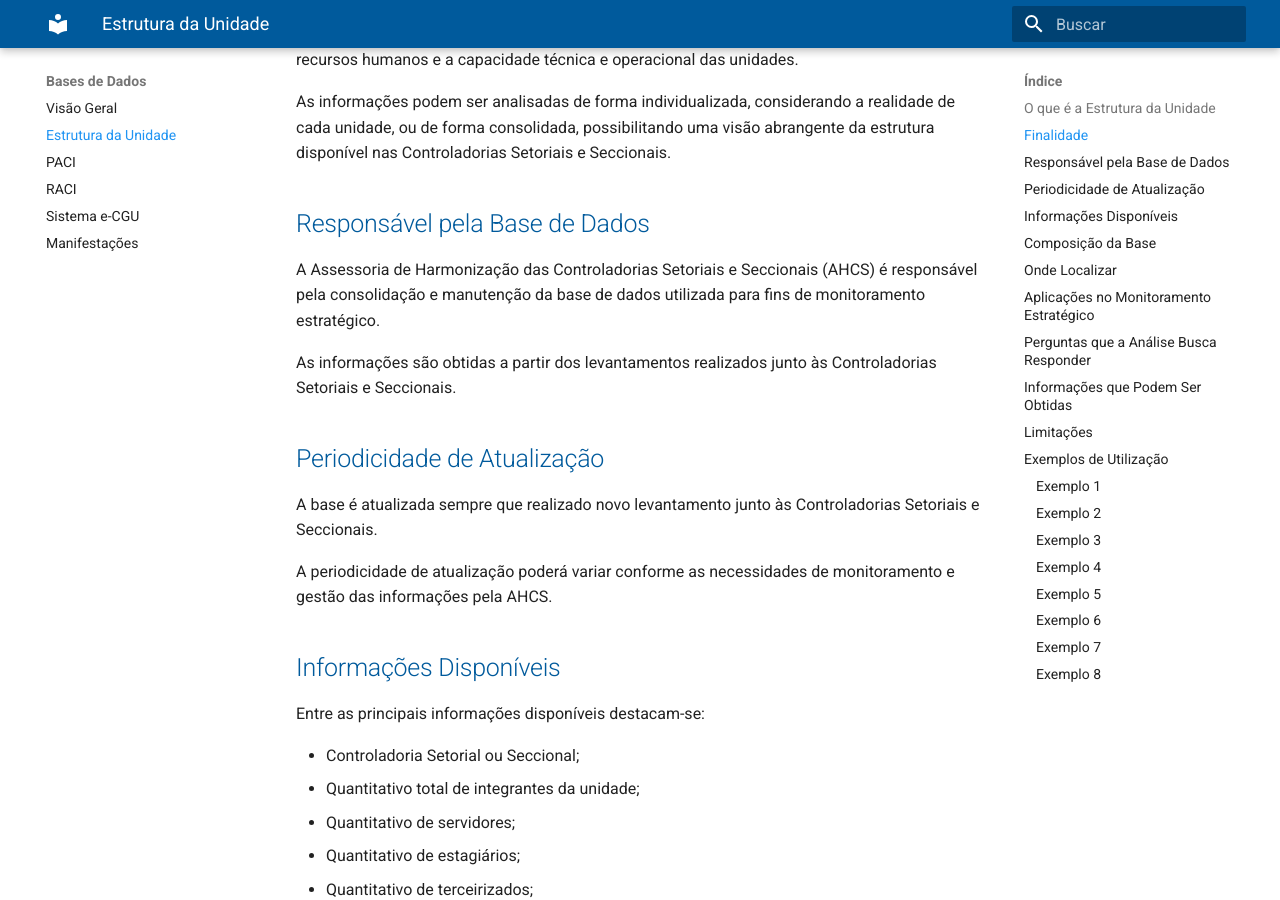
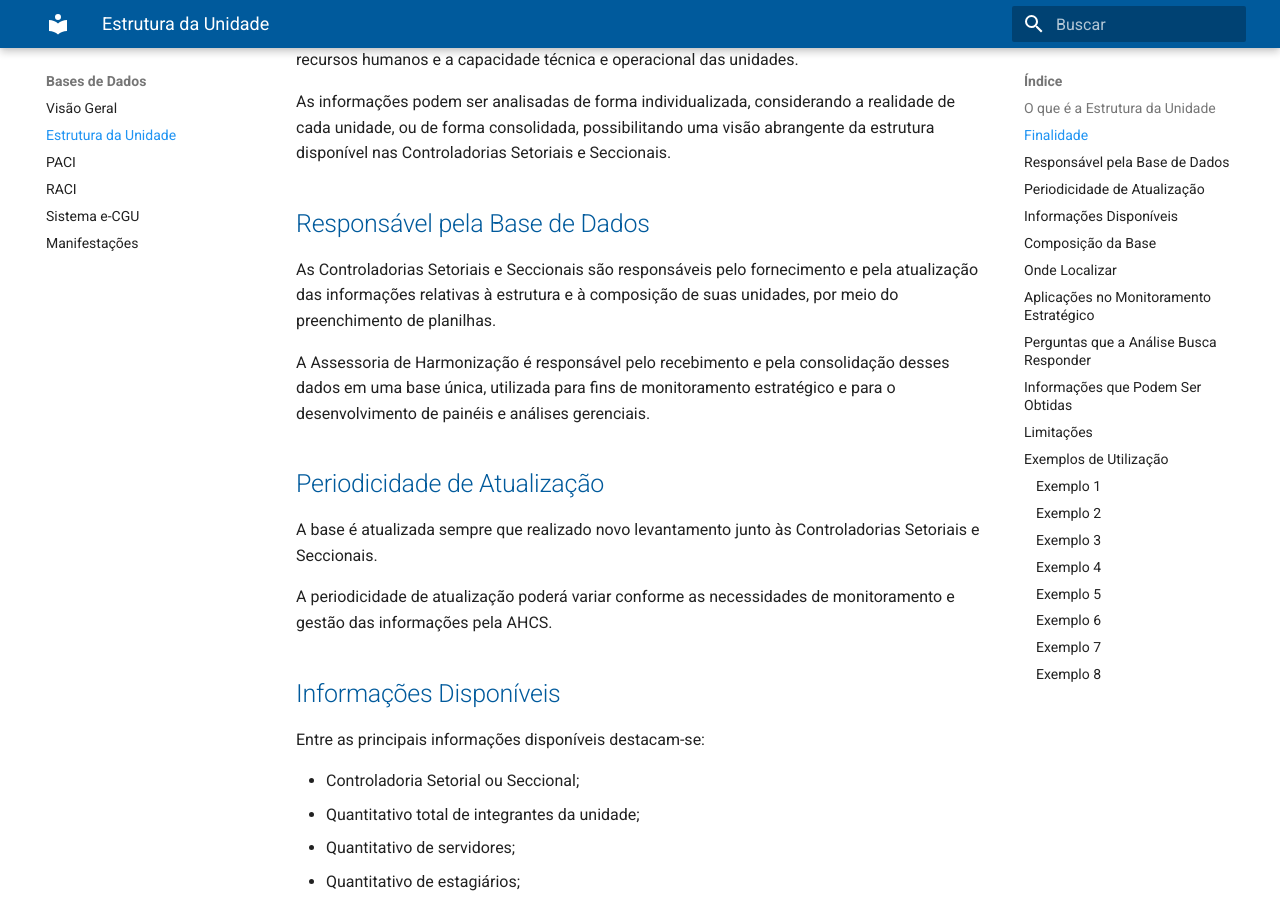
Before and after one commit to CGEMG-AHCS/guia-monitoramento-estrategico, an MkDocs documentation site: the page built from docs/bases-dados/estrutura-rh.md, in a window 1280 px wide and 900 px high, scrolled down 543 px. Built offline with MkDocs 1.6.1 and Material for MkDocs 9.7.7, drawn with Linux system fonts in a browser that asks for light colours.

Commit message:
Update estrutura-rh.md

```diff
--- a/docs/bases-dados/estrutura-rh.md
+++ b/docs/bases-dados/estrutura-rh.md
@@ -14,9 +14,9 @@ As informações podem ser analisadas de forma individualizada, considerando a r
 
 ## Responsável pela Base de Dados
 
-A Assessoria de Harmonização das Controladorias Setoriais e Seccionais (AHCS) é responsável pela consolidação e manutenção da base de dados utilizada para fins de monitoramento estratégico.
+As Controladorias Setoriais e Seccionais são responsáveis pelo fornecimento e pela atualização das informações relativas à estrutura e à composição de suas unidades, por meio do preenchimento de planilhas.
 
-As informações são obtidas a partir dos levantamentos realizados junto às Controladorias Setoriais e Seccionais.
+A Assessoria de Harmonização é responsável pelo recebimento e pela consolidação desses dados em uma base única, utilizada para fins de monitoramento estratégico e para o desenvolvimento de painéis e análises gerenciais.
 
 ## Periodicidade de Atualização
 
```
